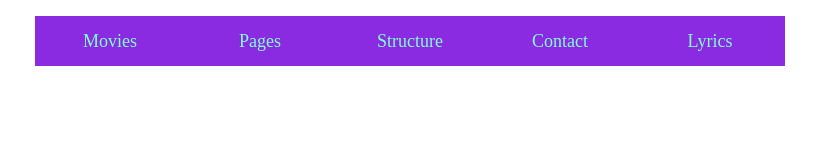
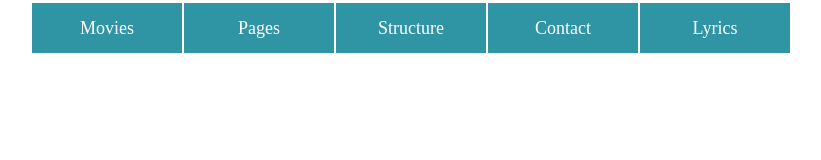
Before and after one commit to sammamayda/CFLMS-HTML5-DAY01-mamayda-freinschlag, a plain HTML site: page pages5.html in a window 1280 px wide. Shown: the whole page, without its empty margins (13-834 px from the left). Drawn offline with Linux system fonts and the light colour scheme.

Commit message:
On branch master

```diff
--- a/pages5.html
+++ b/pages5.html
@@ -3,20 +3,29 @@
 
 <head>
     <style>
+        * {
+            margin: 1px;
+            padding: opx;
+        }
+
         #container ul {
             list-style: none;
         }
 
         #container ul li {
-            background-color: blueviolet;
+            background-color: rgb(47, 148, 163);
             width: 150px;
             border: ipx solid white;
             height: 50px;
             line-height: 50px;
             text-align: center;
             float: left;
-            color: aquamarine;
+            color: white;
             font-size: 18px;
+        }
+
+        #container ul li:hover {
+            background-color: #388222;
         }
     </style>
     <META charset="utf-8">
```
